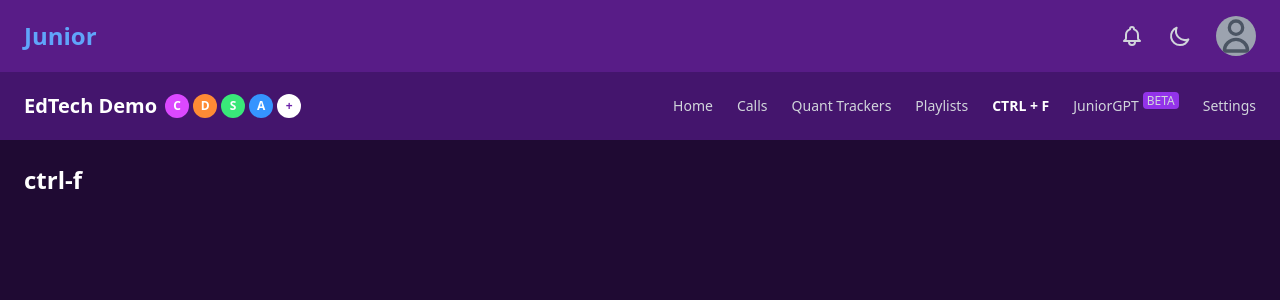
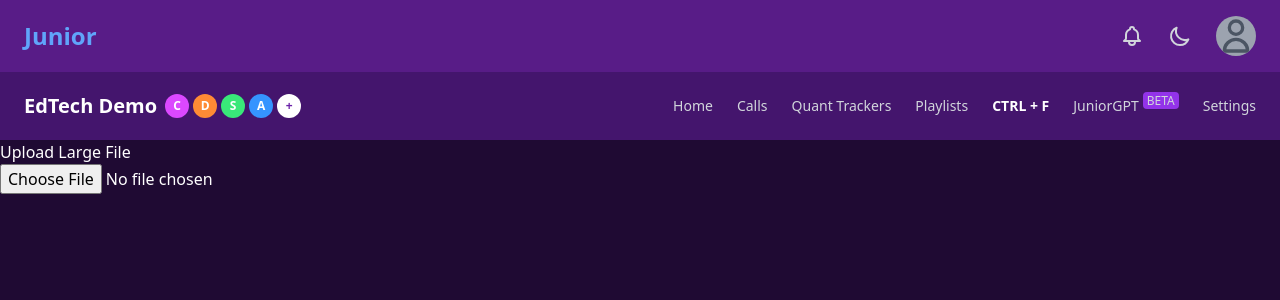
Before and after one commit to rajakalai/consulting-ai, a Next.js app: page /ctrl-f in a window 1280 px wide. Shown: the top 300 px of the page. Built offline with nearby package versions, Linux system fonts and the light colour scheme.

Commit message:
file upload

```diff
--- a/app/ctrl-f/page.tsx
+++ b/app/ctrl-f/page.tsx
@@ -1,8 +1,78 @@
-export default function Calls() {
-    return (
-      <main className="flex-1 p-6">
-        <h2 className="text-2xl font-bold text-white mb-4">ctrl-f</h2>
-        {/* Add content specific to Calls page */}
-      </main>
-    )
-  }
+// export default function Calls() {
+//     return (
+//       <main className="flex-1 p-6">
+//         <h2 className="text-2xl font-bold text-white mb-4">ctrl-f</h2>
+//         {/* Add content specific to Calls page */}
+//       </main>
+//     )
+//   }
+"use client"
+import React, { useState, useRef } from 'react';
+import axios from 'axios'; // Or your preferred HTTP client
+
+const UploadLargeFile = () => {
+  const [uploadProgress, setUploadProgress] = useState(0);
+  const [isUploading, setIsUploading] = useState(false);
+  const [uploadError, setUploadError] = useState(null);
+  const fileInputRef = useRef(null);
+
+  const handleFileChange = (event) => {
+    const file = event.target.files[0];
+    if (file) {
+      startUpload(file);
+    }
+  };
+
+  const startUpload = async (file) => {
+    setIsUploading(true);
+    setUploadError(null);
+
+    try {
+      // Replace with your actual pre-designed URL
+      const uploadUrl = 'https://your-server.com/api/upload';
+
+      const formData = new FormData();
+      formData.append('file', file);
+
+      const response = await axios.post(uploadUrl, formData, {
+        onUploadProgress: (progressEvent) => {
+          const progress = Math.round(
+            (progressEvent.loaded * 100) / progressEvent.total
+          );
+          setUploadProgress(progress);
+        },
+      });
+
+      // Handle successful upload
+      console.log('File uploaded successfully:', response.data);
+    } catch (error) {
+      setUploadError(error);
+      console.error('Upload error:', error);
+    } finally {
+      setIsUploading(false);
+    }
+  };
+
+  return (
+    <div>
+      <h2>Upload Large File</h2>
+      <input
+        type="file"
+        ref={fileInputRef}
+        onChange={handleFileChange}
+        accept="*" // Accept all file types
+      />
+
+      {isUploading && (
+        <div>
+          <p>Uploading... {uploadProgress}%</p>
+          <progress value={uploadProgress} max="100" />
+        </div>
+      )}
+
+      {uploadError && <p>Error: {uploadError.message}</p>}
+    </div>
+  );
+};
+
+export default UploadLargeFile;
--- a/package.json
+++ b/package.json
@@ -9,6 +9,7 @@
     "lint": "next lint"
   },
   "dependencies": {
+    "axios": "^1.7.2",
     "framer-motion": "^11.2.12",
     "next": "14.2.4",
     "react": "^18",
```
Also changed, not shown: 1 other file (tests, documents, lock files or other folders).
